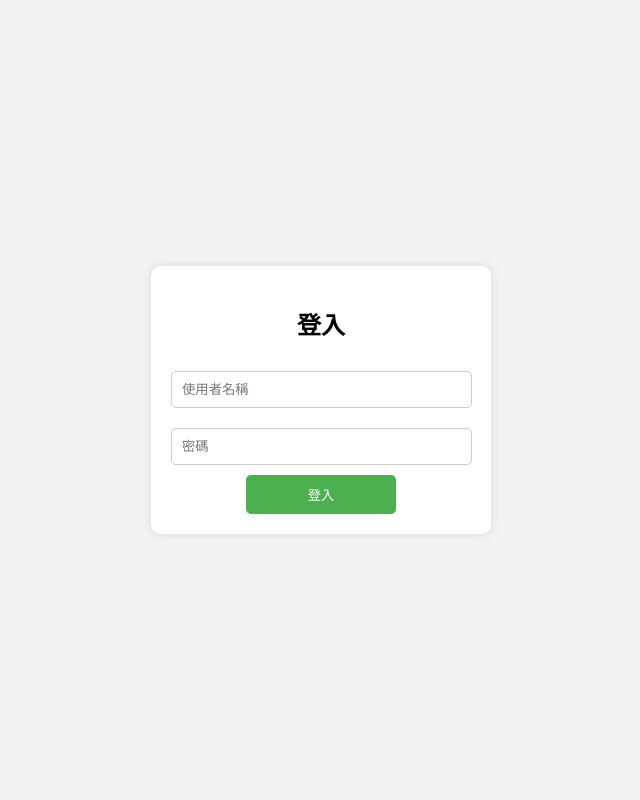
After one commit to php8database/11304-PHP, a PHP site: page /login_bak.php in a window 1280 px wide. The commit adds this page. Shown: the whole page, without its empty margins (319-959 px from the left). Run offline with PHP 8.4, Linux system fonts and the light colour scheme.

```diff
--- /dev/null
+++ b/login_bak.php
@@ -0,0 +1,64 @@
+<!DOCTYPE html>
+<html lang="zh-Hant">
+<head>
+    <meta charset="UTF-8">
+    <meta name="viewport" content="width=device-width, initial-scale=1.0">
+    <title>登入畫面</title>
+    <style>
+        body {
+            font-family: Arial, sans-serif;
+            background-color: #f2f2f2;
+            display: flex;
+            justify-content: center;
+            align-items: center;
+            height: 100vh;
+            margin: 0;
+        }
+        .login-container {
+            background-color: white;
+            padding: 20px;
+            border-radius: 10px;
+            box-shadow: 0 0 10px rgba(0, 0, 0, 0.1);
+            width: 300px;
+        }
+        h2 {
+            text-align: center;
+            margin-bottom: 20px;
+        }
+        input[type="text"],
+        input[type="password"] {
+            width: 93%;
+            padding: 10px;
+            margin: 10px 0;
+            border: 1px solid #ccc;
+            border-radius: 5px;
+        }
+        input[type="submit"] {
+            display:block;
+            margin:auto;
+            background-color: #4CAF50;
+            color: white;
+            border: none;
+            padding: 10px;
+            border-radius: 5px;
+            cursor: pointer;
+            width: 50%;
+        }
+        input[type="submit"]:hover {
+            background-color: #45a049;
+        }
+    </style>
+</head>
+<body>
+
+    <div class="login-container">
+        <h2>登入</h2>
+        <form action="check_acc.php" method="post">
+            <input type="text" name="acc" placeholder="使用者名稱" required>
+            <input type="password" name="pw" placeholder="密碼" required>
+            <input type="submit" value="登入">
+        </form>
+    </div>
+
+</body>
+</html>
```
Also changed, not shown: Teacher Code/11304-PHP/2024-10-28/check_acc.php (+9 -0 lines), Teacher Code/11304-PHP/2024-10-28/check_acc_bak.php (added, +13 -0 lines), Teacher Code/11304-PHP/2024-10-28/login.php (+13 -1 lines), Teacher Code/11304-PHP/2024-10-28/login_bak.php (added, +64 -0 lines), calendar/index.php (added, +78 -0 lines), calendar/styles.css (added, +42 -0 lines), check_acc.php (+9 -0 lines), check_acc_bak.php (added, +13 -0 lines), calendar/images/background1.jpg (added), calendar/images/background2.jpg (added), calendar/images/background3.jpg (added), calendar/images/background4.jpg (added).
